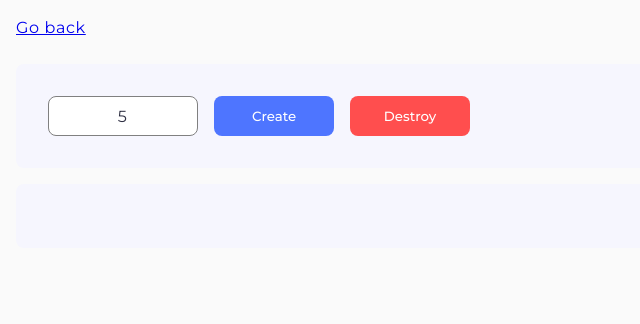
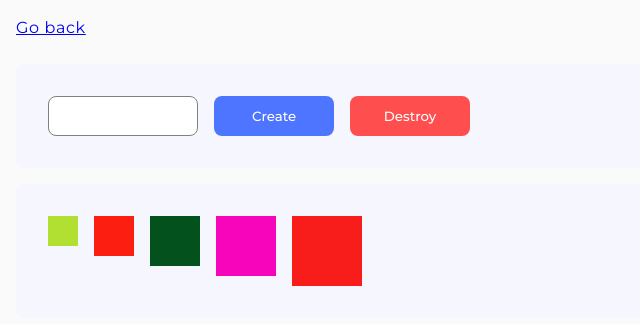
Before and after one commit to Zharovskiy/goit-js-hw-07, a plain HTML site: page task-6.html in a window 1280 px wide. Both pictures are taken after typing "5" into the empty fields and a click on the button "Create". Shown: the whole page, without its empty margins (0-640 px from the left). Drawn offline with Linux system fonts and the light colour scheme.

Commit message:
20231228

```diff
--- a/js/task-6.js
+++ b/js/task-6.js
@@ -5,53 +5,34 @@ function getRandomHexColor() {
 }
 
 function createBoxes(amount) {
-  console.log('clickCreate');
-  destroyBoxes();
-
-// Після натискання користувачем на кнопку Create треба провалідувати значення в
-// input, воно має бути в межах від 1 до 100 включно. Тільки якщо воно задоволяє
-// умову, мають додаватися нові <div> елементи в DOM.
-
-// Для рендеру елементів на сторінці створи функцію createBoxes(amount), яка приймає
-// один параметр — число, що зберігає кількість елементів для рендеру. Функція має
-// створювати стільки <div> елементів, скільки вказано в параметрі amount і додавати
-// їх у DOM дочірніми елементами для div#boxes.
-
-// Розміри першого <div> елемента мають бути 30px на 30px.
-// Кожен наступний елемент повинен бути ширшим і вищим від попереднього на 10px.
-// Усі елементи повинні мати випадковий колір фону. Використовуй готову функцію
-// getRandomHexColor() для отримання випадкового кольору.
-
-  // input.reset()
+  const boxes = document.querySelector('#boxes');
+  let width = 30;
+  let height = 30;
+  const arrElemBoxes = [`<div style="width: ${width}px; height: ${height}px; background-color: ${getRandomHexColor()};"></div>`];
+  for(let i = 1; i < amount; i++) {
+    width += 10;
+    height += 10;
+    arrElemBoxes.push(`<div style="width: ${width}px; height: ${height}px; background-color: ${getRandomHexColor()};"></div>`);
+  }
+  const markup = arrElemBoxes.join('\n\n');
+  boxes.innerHTML = markup;
 };
 
 function destroyBoxes() {
   boxes.innerHTML = '';
 };
 
-const boxes = document.querySelector('#boxes');
-
-// const input = document. значення інпута
-
-const create = document.querySelector('.create-btn');
-create.addEventListener('click', (event) => {
-  createBoxes()
+const createBtn = document.querySelector('[data-create]');
+const input = document.querySelector('.js-input');
+createBtn.addEventListener('click', (event) => {
+  if(input.value >= 1 && input.value <= 100) {
+    destroyBoxes();
+    createBoxes(input.value);
+    input.value = '';
+  }
 });
 
-const destroy = document.querySelector('.destroy-btn');
-destroy.addEventListener('click', (event) => {
-  destroyBoxes()
+const destroyBtn = document.querySelector('[data-destroy]');
+destroyBtn.addEventListener('click', (event) => {
+  destroyBoxes();
 });
-
-// На що буде звертати увагу ментор при перевірці:
-// Після кліку на кнопку Create, якщо в input значення поза межами діапазону 1-100,
-// нічого не відбувається
-// Після кліку на кнопку Create в div#boxes додається така кількість різнокольорових
-// квадратів, яка вказана в input. Значення input очищається
-// Після повторного кліку на кнопку Create попередні квадрати повністю прибираються і
-// замість них додаються нові у кількості, що вказана в input. Значення input
-// очищається
-// Усі квадрати в div#boxes різнокольорові і мають фон випадкового кольору
-// Перший квадрат у div#boxes має розміри 30px на 30px, а кожен наступний на 10px
-// вищий і ширший від попереднього
-// Після натискання на кнопку Destroy усі квадрати з div#boxes мають видалятися
--- a/task-6.html
+++ b/task-6.html
@@ -17,22 +17,12 @@
     <p><a href="index.html">Go back</a></p>
 
     <div class="controls" id="controls">
-      <input class="input controls-input" type="number" min="1" max="100" step="1" />
+      <input class="input controls-input js-input" type="number" min="1" max="100" step="1" />
       <button class="create-btn" type="button" data-create>Create</button>
       <button class="destroy-btn" type="button" data-destroy>Destroy</button>
     </div>
 
-    <div class="controls-boxes" id="boxes">
-      <div style="width: 30px; height: 30px; background-color: blue;"></div>
-      <div style="width: 40px; height: 40px; background-color: blue;"></div>
-      <div style="width: 50px; height: 50px; background-color: blue;"></div>
-      <div style="width: 60px; height: 60px; background-color: blue;"></div>
-      <div style="width: 70px; height: 70px; background-color: blue;"></div>
-      <div style="width: 80px; height: 80px; background-color: blue;"></div>
-      <div style="width: 90px; height: 90px; background-color: blue;"></div>
-      <div style="width: 100px; height: 100px; background-color: blue;"></div>
-      <div style="width: 110px; height: 110px; background-color: blue;"></div>
-    </div>
+    <div class="controls-boxes" id="boxes"></div>
 
     <script src="./js/task-6.js" type="module"></script>
   </body>
```
